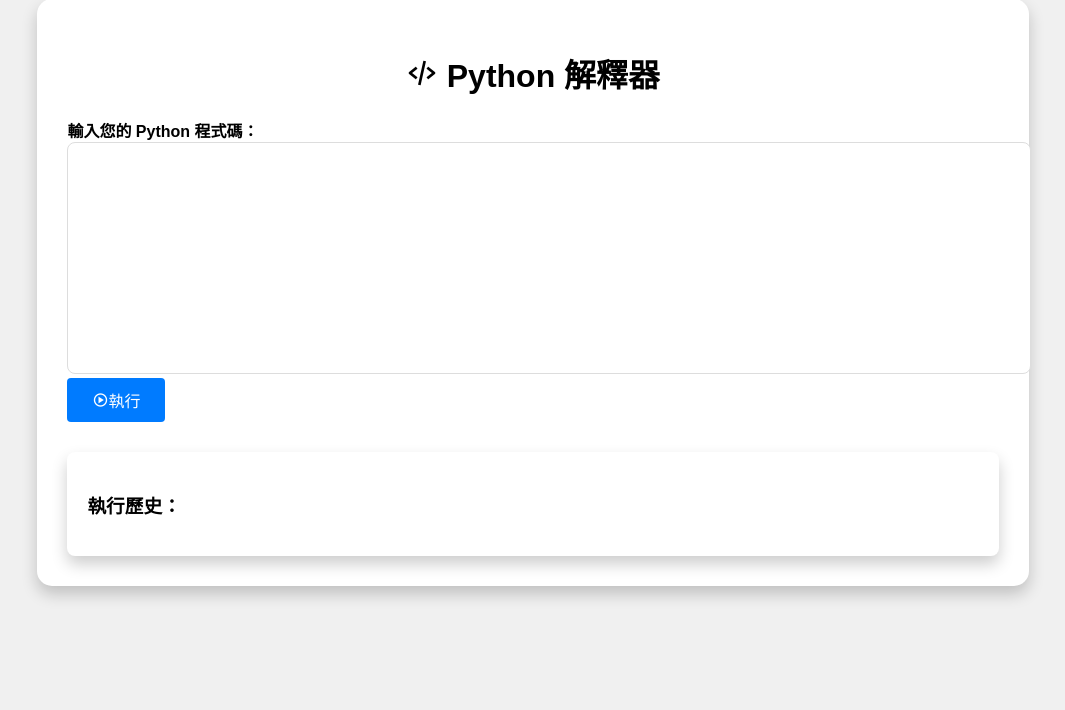
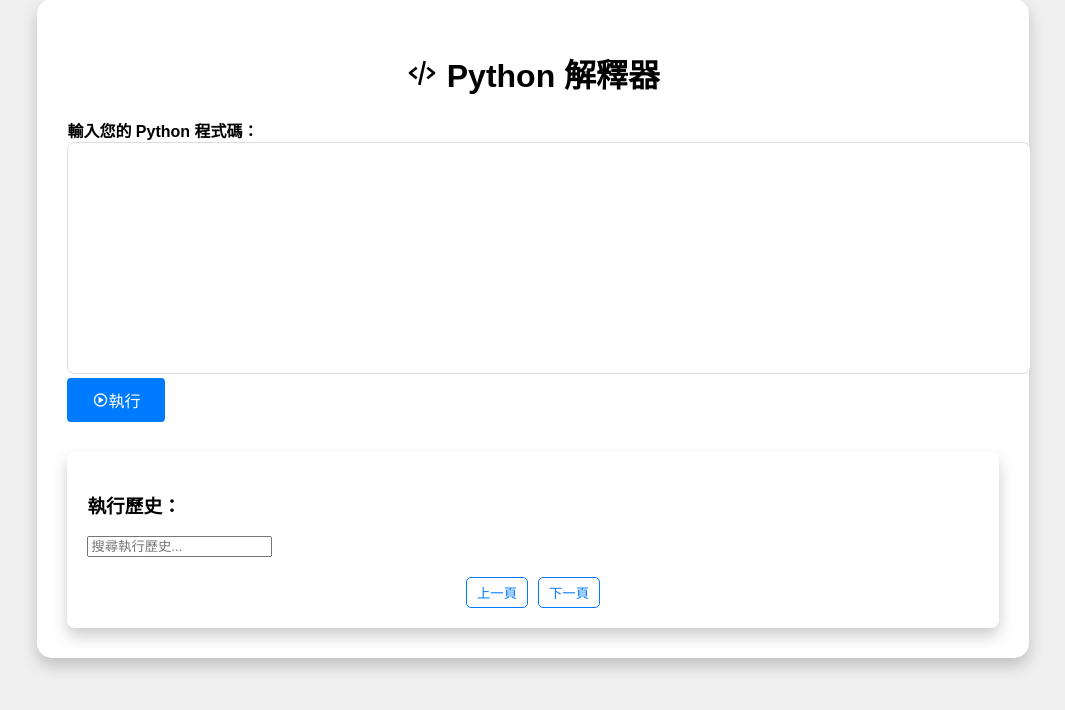
Before and after one commit to oinktech/python-editor, a Flask app: page / in a window 1280 px wide. Shown: the part 59-769 px from the top of the page, without its empty margins (107-1172 px from the left). Run offline with Flask 3, Linux system fonts and the light colour scheme; some libraries are stand-ins or nearby versions.

Commit message:
Update index.html

```diff
--- a/templates/index.html
+++ b/templates/index.html
@@ -94,6 +94,24 @@
             overflow-y: auto;
             max-height: 300px;
         }
+        .pagination {
+            display: flex;
+            justify-content: center;
+            margin-top: 20px;
+        }
+        .pagination button {
+            margin: 0 5px;
+            padding: 5px 10px;
+            border: 1px solid #007bff;
+            border-radius: 5px;
+            background-color: #fff;
+            color: #007bff;
+            cursor: pointer;
+        }
+        .pagination button:hover {
+            background-color: #007bff;
+            color: white;
+        }
         .modal, .input-modal {
             display: none;
             position: fixed;
@@ -172,8 +190,10 @@
 
         <div class="history">
             <h3>執行歷史：</h3>
+            <input type="text" id="search-input" placeholder="搜尋執行歷史..." oninput="filterHistory()">
+            <div id="history-content">
                 {% for code, output in history %}
-                <div>
+                    <div class="history-item">
                         <strong>程式碼：</strong>
                         <pre class="language-python">{{ code }}</pre>
                         <strong>輸出結果：</strong>
@@ -181,6 +201,11 @@
                     </div>
                     <hr>
                 {% endfor %}
+            </div>
+            <div class="pagination">
+                <button id="prev-page" onclick="changePage(-1)">上一頁</button>
+                <button id="next-page" onclick="changePage(1)">下一頁</button>
+            </div>
         </div>
     </div>
 
@@ -204,6 +229,41 @@
 
     <script src="https://cdnjs.cloudflare.com/ajax/libs/prism/1.24.1/prism.min.js"></script>
     <script>
+        let currentPage = 1;
+        const itemsPerPage = 5; // 每頁顯示的項目數
+
+        function filterHistory() {
+            const searchInput = document.getElementById('search-input').value.toLowerCase();
+            const historyItems = document.querySelectorAll('.history-item');
+            historyItems.forEach((item) => {
+                const code = item.querySelector('pre.language-python').innerText.toLowerCase();
+                const output = item.querySelector('pre').innerText.toLowerCase();
+                if (code.includes(searchInput) || output.includes(searchInput)) {
+                    item.style.display = '';
+                } else {
+                    item.style.display = 'none';
+                }
+            });
+        }
+
+        function changePage(direction) {
+            const historyItems = document.querySelectorAll('.history-item');
+            const totalItems = Array.from(historyItems).filter(item => item.style.display !== 'none').length;
+            const totalPages = Math.ceil(totalItems / itemsPerPage);
+
+            currentPage += direction;
+            if (currentPage < 1) currentPage = 1;
+            if (currentPage > totalPages) currentPage = totalPages;
+
+            let visibleCount = 0;
+            historyItems.forEach((item) => {
+                if (item.style.display !== 'none') {
+                    visibleCount++;
+                    item.style.display = visibleCount > (currentPage - 1) * itemsPerPage && visibleCount <= currentPage * itemsPerPage ? '' : 'none';
+                }
+            });
+        }
+
         document.querySelector('#close-btn').addEventListener('click', function() {
             document.querySelector('#modal').style.display = 'none';
         });
@@ -225,12 +285,6 @@
         function showInputModal() {
             document.querySelector('#input-modal').style.display = 'flex';
         }
-
-        // 禁用提交按鈕
-        document.querySelector('#code-form').addEventListener('submit', function() {
-            document.querySelector('.btn-primary').disabled = true;
-            document.querySelector('.btn-primary').innerText = '執行中...';
-        });
     </script>
 </body>
 </html>
```
Lines whose indentation alone changed are shown as unchanged.
